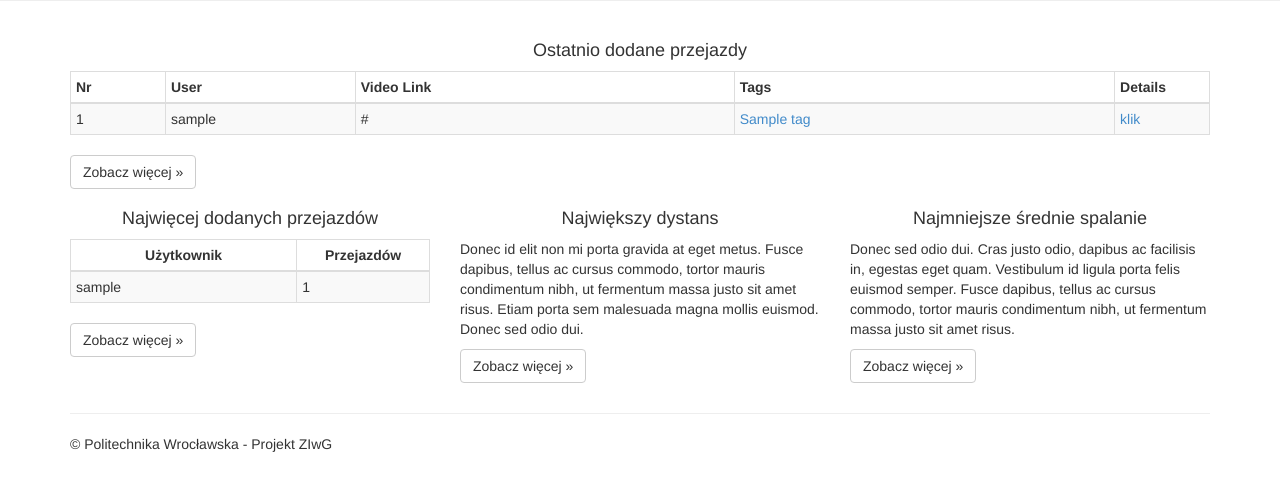
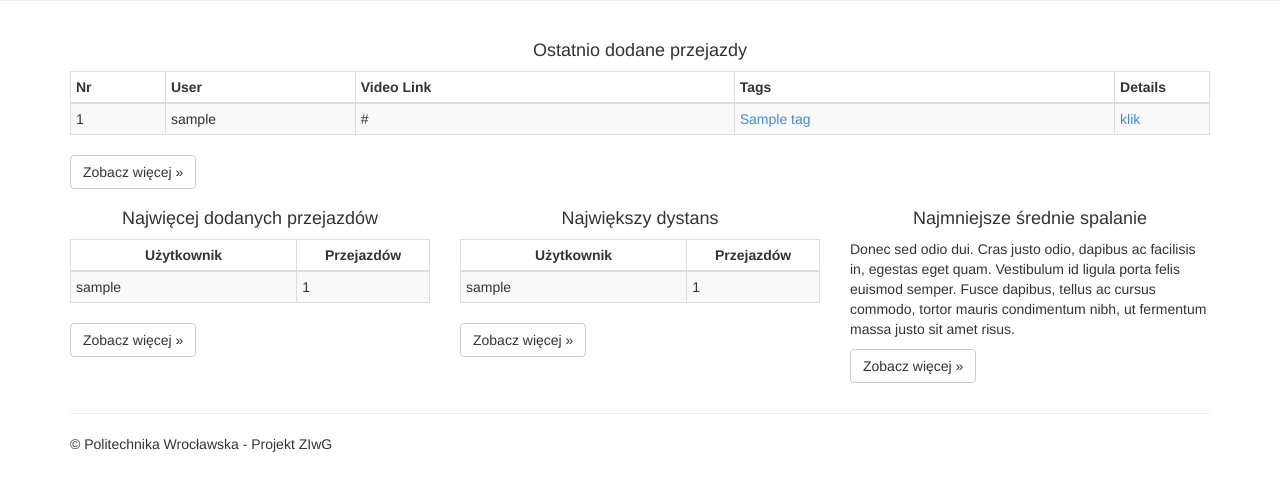
Before and after one commit to szwagier90/android_obd, a Django app: page / in a window 1280 px wide. Shown: the part 410-894 px from the top of the page. Run offline with Django 3.2, Linux system fonts and the light colour scheme; tables that the repository leaves empty hold one stand-in row (values such as "Sample post"); parts of the project's set-up code (start-up, migrations or seed data) failed here and were passed over; some libraries are stand-ins or nearby versions.

Commit message:
Tabelka najwiekszy dystans

```diff
--- a/project/android_obd/templates/android_obd/home.html
+++ b/project/android_obd/templates/android_obd/home.html
@@ -70,8 +70,23 @@
 				</div>
 				<div class="col-md-4">
 					<h4><center>Największy dystans</center></h4>
-					<p>Donec id elit non mi porta gravida at eget metus. Fusce dapibus, tellus ac cursus commodo, tortor mauris condimentum nibh, ut fermentum massa justo sit amet risus. Etiam porta sem malesuada magna mollis euismod. Donec sed odio dui. </p>
-					<p><a class="btn btn-default" href="{% url 'more_longest' %}" role="button">Zobacz więcej &raquo;</a></p>
+					<table class="table table-bordered table-condensed table-striped">
+						<thead>
+							<tr>
+								<th class="col-md-3"><center>Użytkownik</center></th>
+								<th class="col-md-1"><center>Przejazdów</center></th>
+							</tr>
+						</thead>
+						<tbody>
+	{% for user in longest_distance %}
+							<tr>
+								<td>{{ user.username }}</td>
+								<td>{{ user.total_distance }}</td>
+							</tr>
+	{% endfor %}
+						</tbody>
+					</table>
+					<p><a class="btn btn-default" href="{% url 'more_added' %}" role="button">Zobacz więcej &raquo;</a></p>
 				</div>
 				<div class="col-md-4">
 					<h4><center>Najmniejsze średnie spalanie</center></h4>
--- a/project/android_obd/views.py
+++ b/project/android_obd/views.py
@@ -4,7 +4,7 @@ from django.shortcuts import render
 from django.http import HttpResponse, HttpResponseRedirect
 from django.core.urlresolvers import reverse
 
-from django.db.models import Count
+from django.db.models import Count, Sum
 from django.contrib.auth import authenticate, login, logout
 from django.contrib.auth.models import User
 from django.contrib.auth.decorators import login_required
@@ -30,8 +30,8 @@ class ProfileDetail(DetailView):
 def index(request):
 	most_added = User.objects.annotate(records_count = Count('record')).order_by('-records_count')[:5]
 	last_added = Record.objects.all().order_by('-id')[:5]
-
-	return render(request, 'android_obd/home.html',{'most_added': most_added,'last_added':last_added, 'tags':tags})
+	longest_distance = User.objects.annotate(total_distance=Sum('record__distance')).order_by('-total_distance')[:5]
+	return render(request, 'android_obd/home.html', {'most_added': most_added, 'last_added': last_added, 'longest_distance': longest_distance})
 
 def register(request):
 	if request.user.is_authenticated():
```
